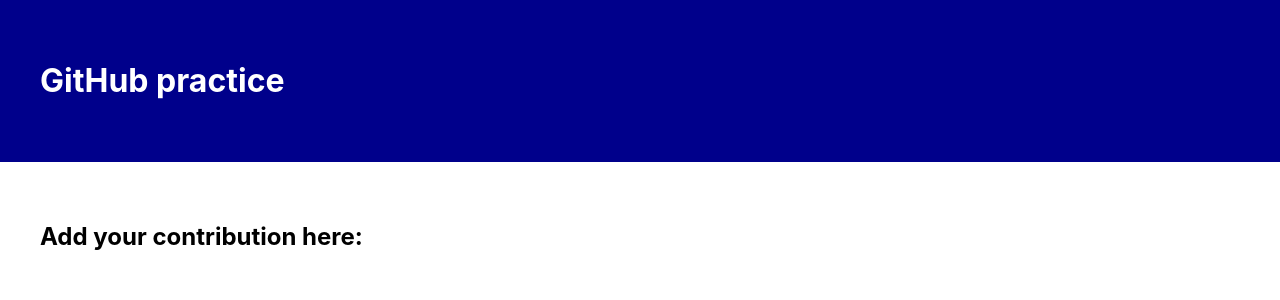
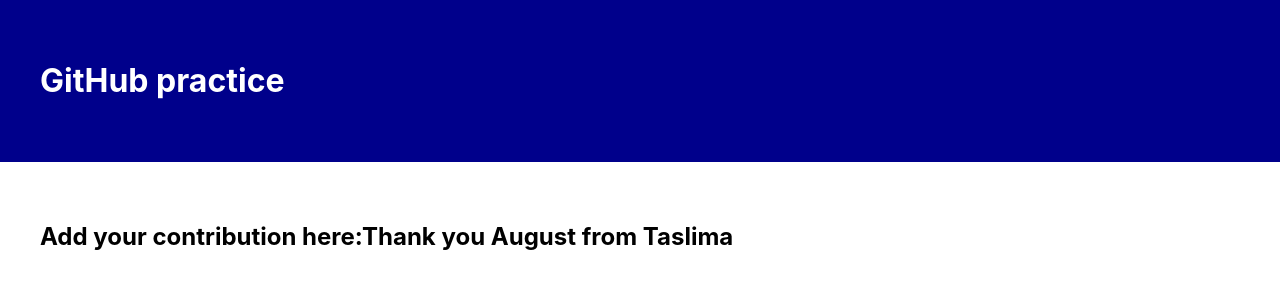
Before and after one commit to Augs0/github-refresher, a React (Create React App) app: page / in a window 1280 px wide. Shown: the top 300 px of the page. Built offline with nearby package versions, Linux system fonts and the light colour scheme.

Commit message:
initial commit

```diff
--- a/src/App.js
+++ b/src/App.js
@@ -8,7 +8,7 @@
         <h1>GitHub practice</h1>
       </header>
       <main>
-        <h2>Add your contribution here:</h2>
+        <h2>Add your contribution here:Thank you August from Taslima</h2>
       </main>
     </div>
   );
```
